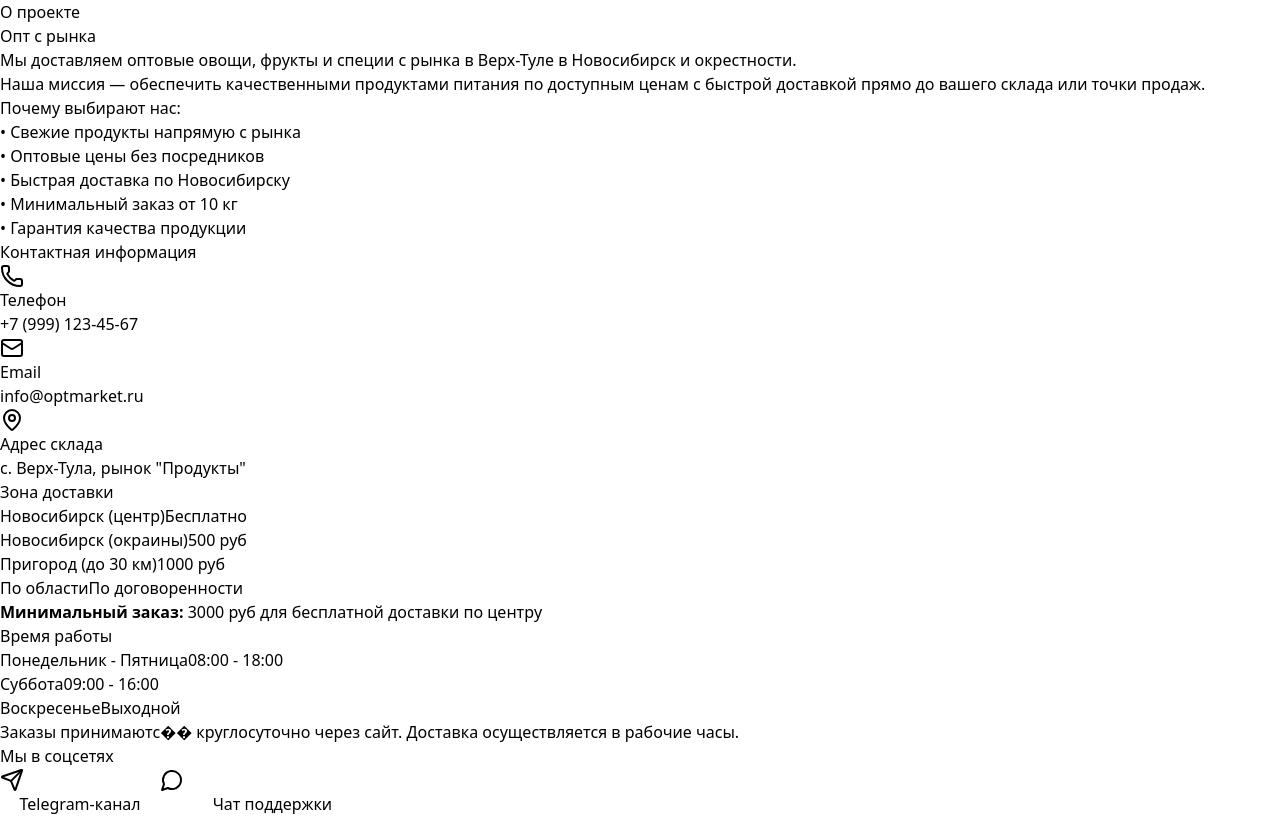
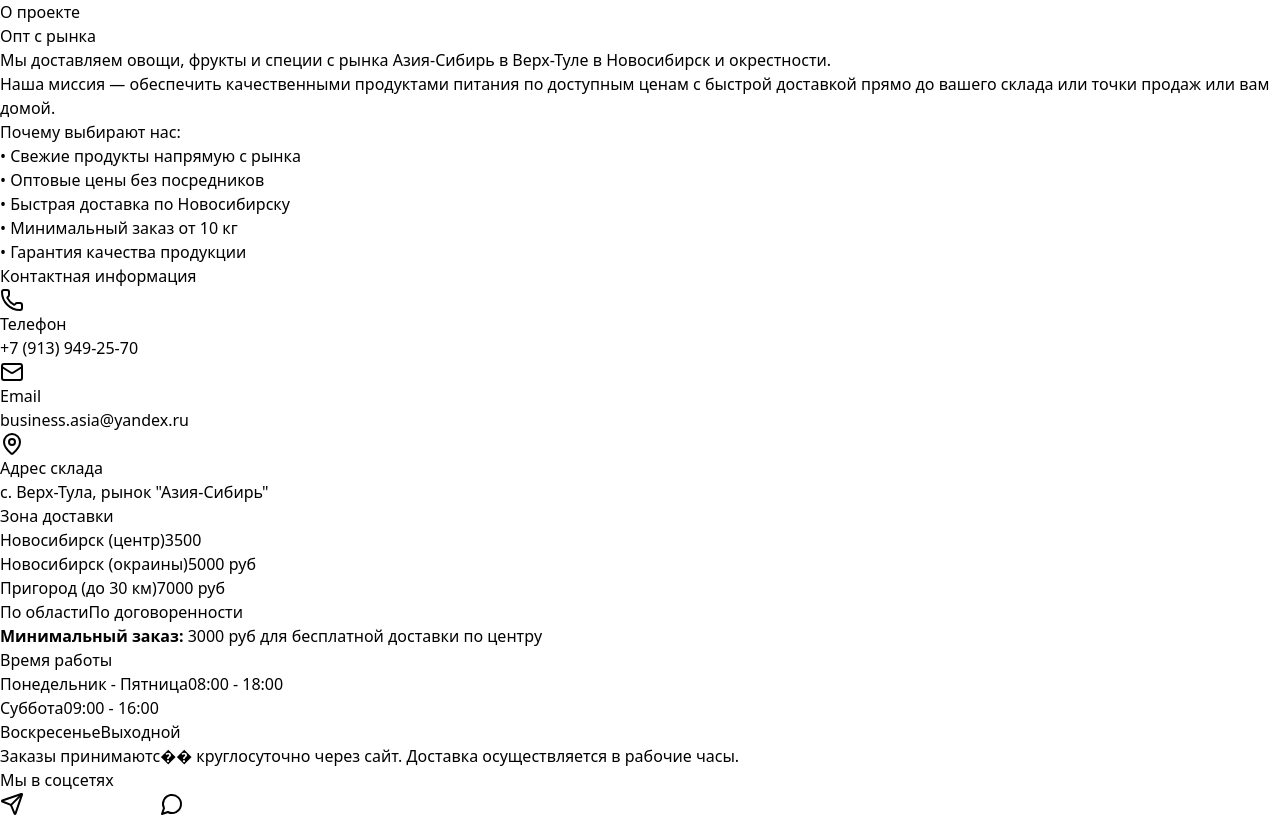
Before and after one commit to ILYAhohlov/Asiasib_Clean, a React (Vite) app: page /about in a window 1280 px wide. Shown: the top 817 px of the page. Built offline with nearby package versions, Linux system fonts and the light colour scheme; no server answers.

Commit message:
Убрал подсказку пароля из админки

```diff
--- a/src/components/AboutScreen.tsx
+++ b/src/components/AboutScreen.tsx
@@ -63,13 +63,13 @@ export function AboutScreen({ navigateToScreen, cartItemsCount }: AboutScreenPro
 
           <div className="space-y-4 text-gray-700">
             <p>
-              Мы доставляем оптовые овощи, фрукты и специи с рынка в Верх-Туле
+              Мы доставляем овощи, фрукты и специи с рынка Азия-Сибирь в Верх-Туле
               в Новосибирск и окрестности.
             </p>
 
             <p>
               Наша миссия — обеспечить качественными продуктами питания по доступным
-              ценам с быстрой доставкой прямо до вашего склада или точки продаж.
+              ценам с быстрой доставкой прямо до вашего склада или точки продаж или вам домой.
             </p>
 
             <div className="bg-blue-50 border border-blue-200 rounded-lg p-4">
@@ -104,7 +104,7 @@ export function AboutScreen({ navigateToScreen, cartItemsCount }: AboutScreenPro
                   onClick={handlePhoneCall}
                   className="text-blue-600 hover:text-blue-700 transition-colors"
                 >
-                  +7 (999) 123-45-67
+                  +7 (913) 949-25-70
                 </button>
               </div>
             </div>
@@ -119,7 +119,7 @@ export function AboutScreen({ navigateToScreen, cartItemsCount }: AboutScreenPro
                   onClick={handleEmail}
                   className="text-blue-600 hover:text-blue-700 transition-colors"
                 >
-                  info@optmarket.ru
+                  business.asia@yandex.ru
                 </button>
               </div>
             </div>
@@ -130,7 +130,7 @@ export function AboutScreen({ navigateToScreen, cartItemsCount }: AboutScreenPro
               </div>
               <div>
                 <p className="font-medium text-gray-900">Адрес склада</p>
-                <p className="text-gray-700">с. Верх-Тула, рынок "Продукты"</p>
+                <p className="text-gray-700">с. Верх-Тула, рынок "Азия-Сибирь"</p>
               </div>
             </div>
           </div>
@@ -145,17 +145,17 @@ export function AboutScreen({ navigateToScreen, cartItemsCount }: AboutScreenPro
           <div className="space-y-3">
             <div className="flex justify-between items-center py-2 border-b border-gray-100">
               <span className="text-gray-700">Новосибирск (центр)</span>
-              <span className="text-green-600 font-medium">Бесплатно</span>
+              <span className="text-green-600 font-medium">3500</span>
             </div>
 
             <div className="flex justify-between items-center py-2 border-b border-gray-100">
               <span className="text-gray-700">Новосибирск (окраины)</span>
-              <span className="text-blue-600 font-medium">500 руб</span>
+              <span className="text-blue-600 font-medium">5000 руб</span>
             </div>
 
             <div className="flex justify-between items-center py-2 border-b border-gray-100">
               <span className="text-gray-700">Пригород (до 30 км)</span>
-              <span className="text-blue-600 font-medium">1000 руб</span>
+              <span className="text-blue-600 font-medium">7000 руб</span>
             </div>
 
             <div className="flex justify-between items-center py-2">
--- a/src/components/AdminLoginScreen.tsx
+++ b/src/components/AdminLoginScreen.tsx
@@ -73,7 +73,7 @@ export function AdminLoginScreen({ navigateToScreen, cartItemsCount, onLogin }:
                 Административная панель
               </h2>
               <p className="text-gray-600 text-sm">
-                Введите пароль: 633100admin
+                Введите пароль для доступа к панели управления
               </p>
             </div>
           </div>
@@ -91,7 +91,7 @@ export function AdminLoginScreen({ navigateToScreen, cartItemsCount, onLogin }:
                     type={showPassword ? "text" : "password"}
                     value={password}
                     onChange={(e) => setPassword(e.target.value)}
-                    placeholder="633100admin"
+                    placeholder="Введите пароль"
                     className="w-full pl-10 pr-12 py-3 border border-gray-300 rounded-lg focus:outline-none focus:ring-2 focus:ring-blue-500 focus:border-blue-500"
                     disabled={isLoading}
                   />
```
